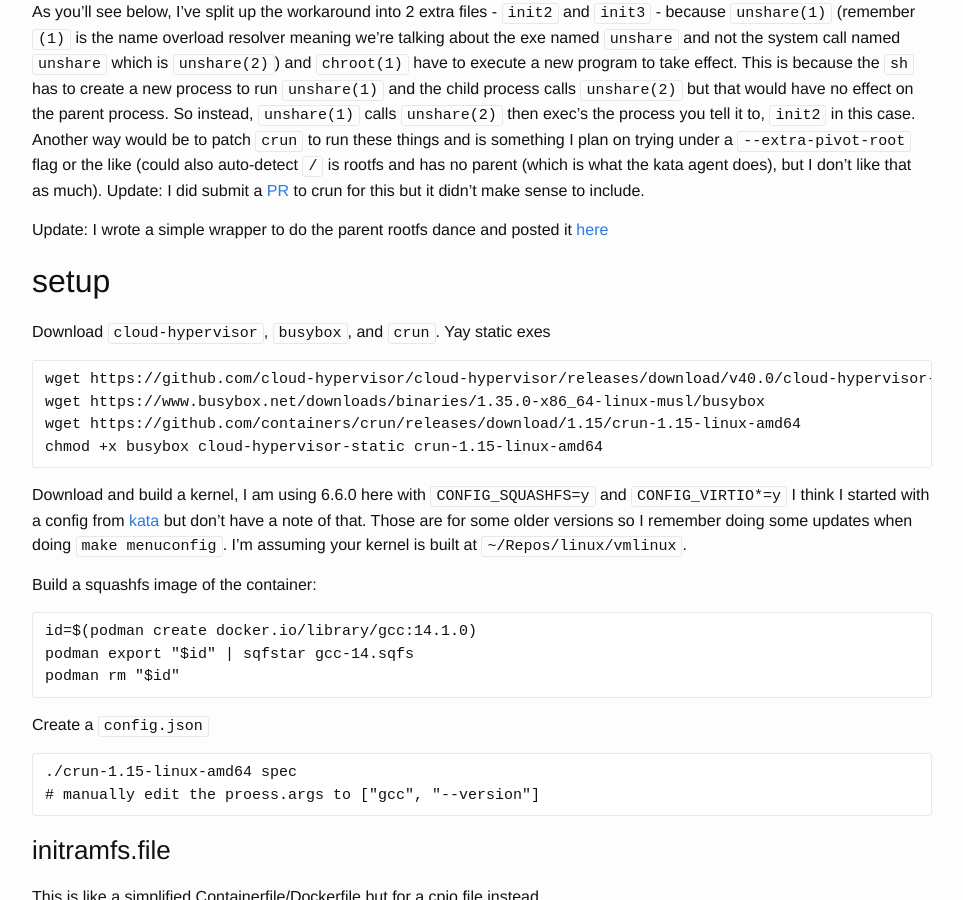
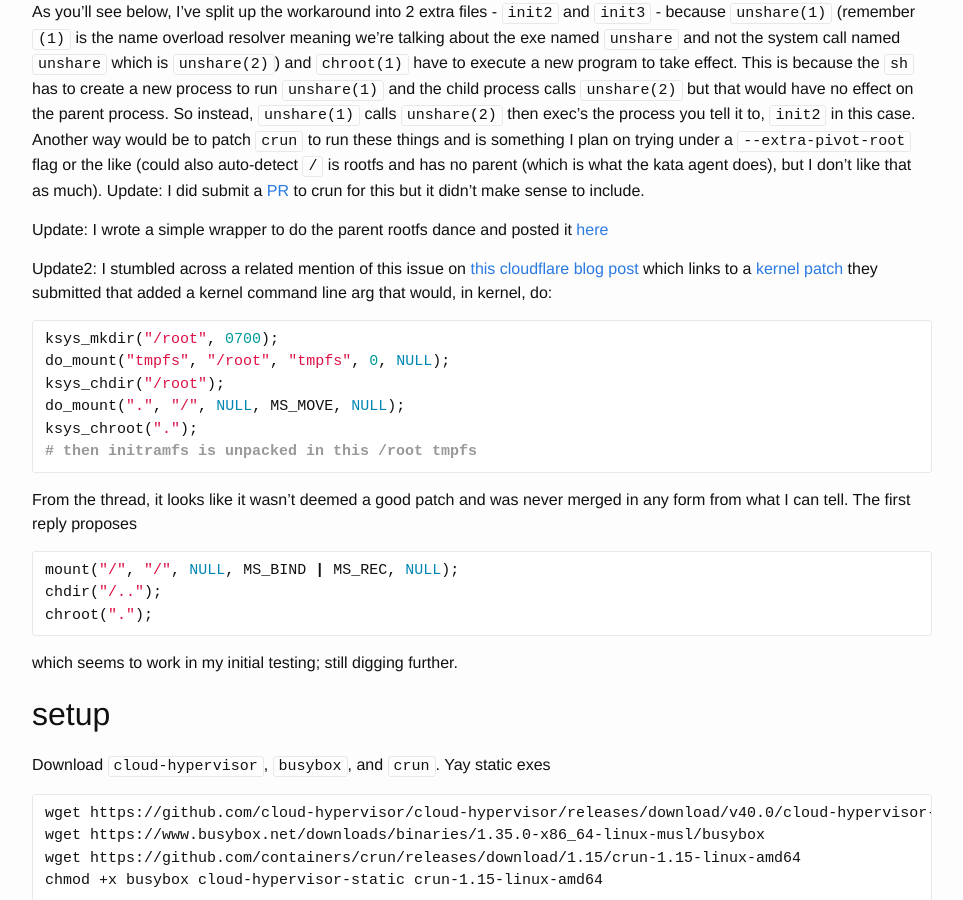
Before and after one commit to aconz2/aconz2.github.io, a Jekyll site: the page built from _posts/2024-07-29-container-from-initramfs.md, in a window 1280 px wide and 900 px high, scrolled down 1208 px. Shown: the whole window, without its empty margins (158-1121 px from the left). Built offline with Jekyll 4.4.1, drawn with Linux system fonts in a browser that asks for light colours; some of the changed text lies outside the part shown.

Commit message:
add update on pivot

````diff
--- a/_posts/2024-07-29-container-from-initramfs.md
+++ b/_posts/2024-07-29-container-from-initramfs.md
@@ -47,6 +47,27 @@ One of my first points of confusion was how many places it is documented that yo
 As you'll see below, I've split up the workaround into 2 extra files - `init2` and `init3` - because `unshare(1)` (remember `(1)` is the name overload resolver meaning we're talking about the exe named `unshare` and not the system call named `unshare` which is `unshare(2)`) and `chroot(1)` have to execute a new program to take effect. This is because the `sh` has to create a new process to run `unshare(1)` and the child process calls `unshare(2)` but that would have no effect on the parent process. So instead, `unshare(1)` calls `unshare(2)` then exec's the process you tell it to, `init2` in this case. Another way would be to patch `crun` to run these things and is something I plan on trying under a `--extra-pivot-root` flag or the like (could also auto-detect `/` is rootfs and has no parent (which is what the kata agent does), but I don't like that as much). Update: I did submit a [PR](https://github.com/containers/crun/pull/1508) to crun for this but it didn't make sense to include.
 
 Update: I wrote a simple wrapper to do the parent rootfs dance and posted it [here](https://gist.github.com/aconz2/3d5bd92b4027ccef11db8215878f7112)
+
+Update2: I stumbled across a related mention of this issue on [this cloudflare blog post](https://blog.cloudflare.com/how-we-use-hashicorp-nomad/#initramfs-rootfs-and-pivot_root) which links to a [kernel patch](https://lore.kernel.org/linux-fsdevel/20200305193511.28621-1-ignat@cloudflare.com/) they submitted that added a kernel command line arg that would, in kernel, do:
+
+```c
+ksys_mkdir("/root", 0700);
+do_mount("tmpfs", "/root", "tmpfs", 0, NULL);
+ksys_chdir("/root");
+do_mount(".", "/", NULL, MS_MOVE, NULL);
+ksys_chroot(".");
+# then initramfs is unpacked in this /root tmpfs
+```
+
+From the thread, it looks like it wasn't deemed a good patch and was never merged in any form from what I can tell. The first reply proposes
+
+```c
+mount("/", "/", NULL, MS_BIND | MS_REC, NULL);
+chdir("/..");
+chroot(".");
+```
+
+which seems to work in my initial testing; still digging further.
 
 ## setup
 
@@ -201,6 +222,8 @@ crun run --bundle /run/bundle containerid-1234
 ```
 
 ### qemumyinitdebug.sh
+
+(update: cloudhypervisor also supports debug so that would probably have been easier)
 
 We can also run under qemu. I'm not sure how much of this is correct b/c qemu confuses me. But it does let us debug the kernel in conjunction with the next script.
 
````
